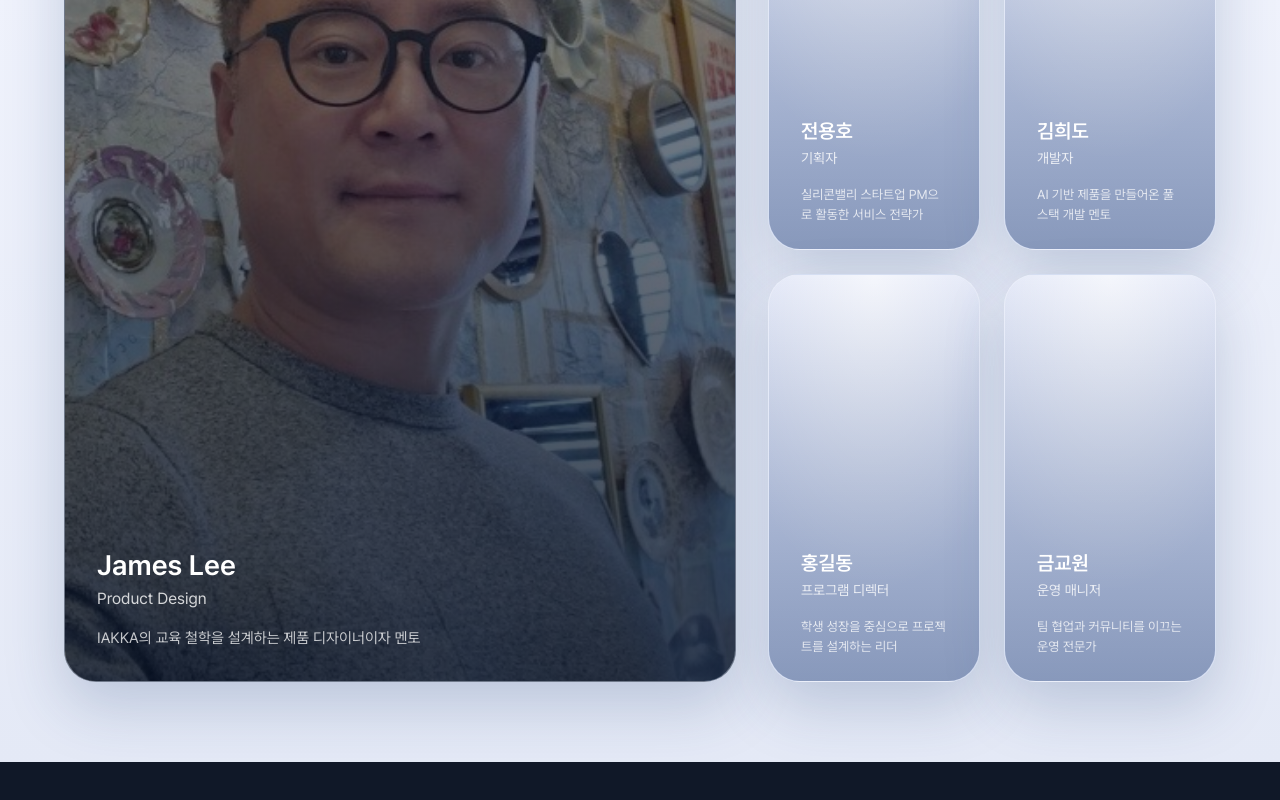
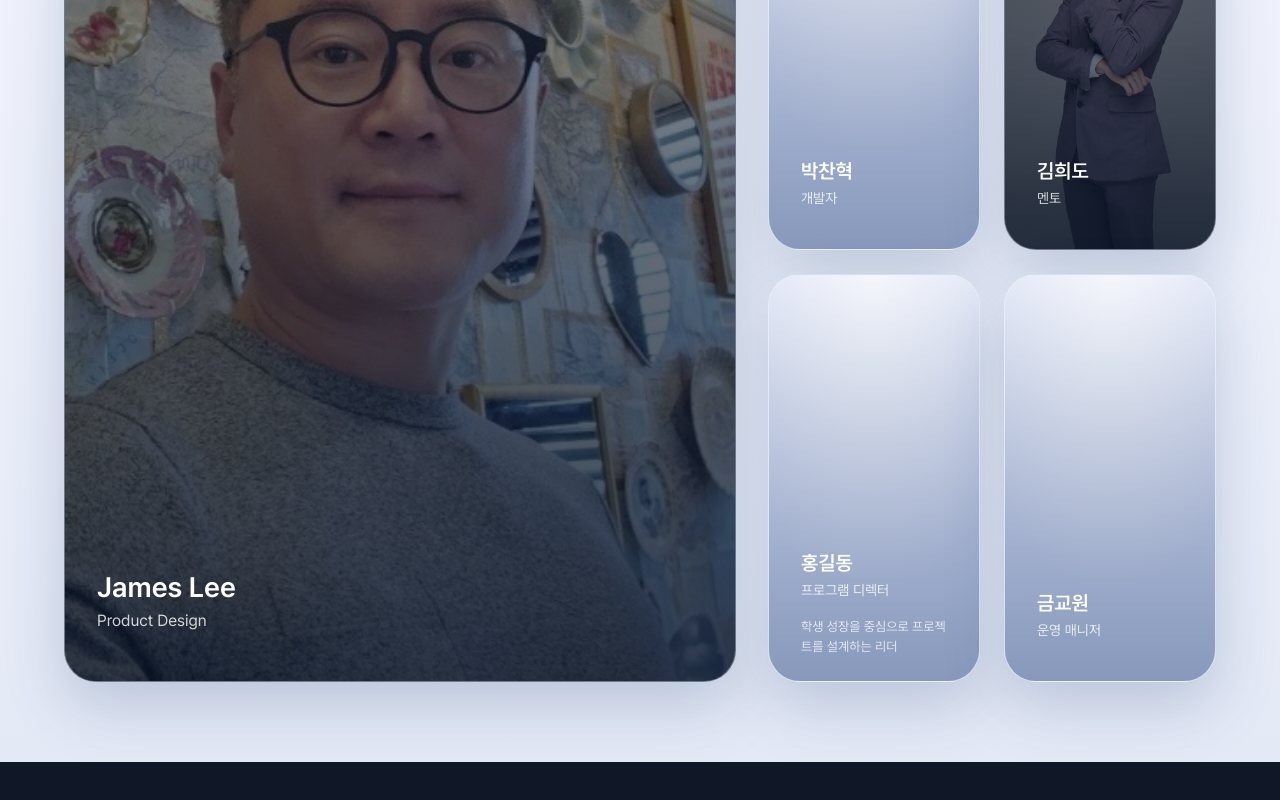
Before and after one commit to WithM2/iakkaweb, a Next.js app: page /ko in a window 1280 px wide. Shown: the part 3406-4206 px from the top of the page. Built offline with nearby package versions, Linux system fonts and the light colour scheme.

Commit message:
Update MentorShowcaseSection.tsx

```diff
--- a/src/components/ko/MentorShowcaseSection.tsx
+++ b/src/components/ko/MentorShowcaseSection.tsx
@@ -22,7 +22,7 @@ const mentors: MentorProfile[] = [
     id: "james-lee",
     name: "James Lee",
     role: "Product Design",
-    tagline: "IAKKA의 교육 철학을 설계하는 제품 디자이너이자 멘토",
+    tagline: "",
     education: [
       "하버드 대학교 (Design Thinking & Innovation Executive Education)",
       "시애틀 미술대학 (Cinematography & Media Communication)",
@@ -37,29 +37,24 @@ const mentors: MentorProfile[] = [
     imageFileName: "JamesLee.jpg",
   },
   {
-    id: "jun-yongho",
-    name: "전용호",
-    role: "기획자",
-    tagline: "실리콘밸리 스타트업 PM으로 활동한 서비스 전략가",
-    education: [
-      "KAIST 산업디자인학과",
-      "Stanford d.school Design Impact Program",
-    ],
-    experience: [
-      "前 Meta, Product Manager",
-      "前 실리콘밸리 스타트업 공동창업자",
-    ],
+    id: "Park-Chanhyeok",
+    name: "박찬혁",
+    role: "개발자",
+    tagline: "",
+    education: ["성균관대학교 소프트웨어학과"],
+    experience: ["프로젝트 경험 다수", "2019~ 특목고 입시 준비 강사"],
   },
   {
     id: "kim-heedo",
     name: "김희도",
-    role: "개발자",
-    tagline: "AI 기반 제품을 만들어온 풀스택 개발 멘토",
+    role: "멘토",
+    tagline: "",
     education: ["University of Washington, Computer Science"],
     experience: [
       "現 IAKKA 테크 멘토",
       "前 Amazon Lab126, Senior Software Engineer",
     ],
+    imageFileName: "김희도.jpg",
   },
   {
     id: "hong-gildong",
@@ -73,9 +68,9 @@ const mentors: MentorProfile[] = [
     id: "geum-gyowon",
     name: "금교원",
     role: "운영 매니저",
-    tagline: "팀 협업과 커뮤니티를 이끄는 운영 전문가",
-    education: ["연세대학교 경영학과"],
-    experience: ["現 IAKKA 커뮤니티 매니저", "前 글로벌 에듀테크 운영 리드"],
+    tagline: "",
+    education: ["고려대학교"],
+    experience: ["現 IAKKA 커뮤니티 매니저"],
   },
 ];
 
```
